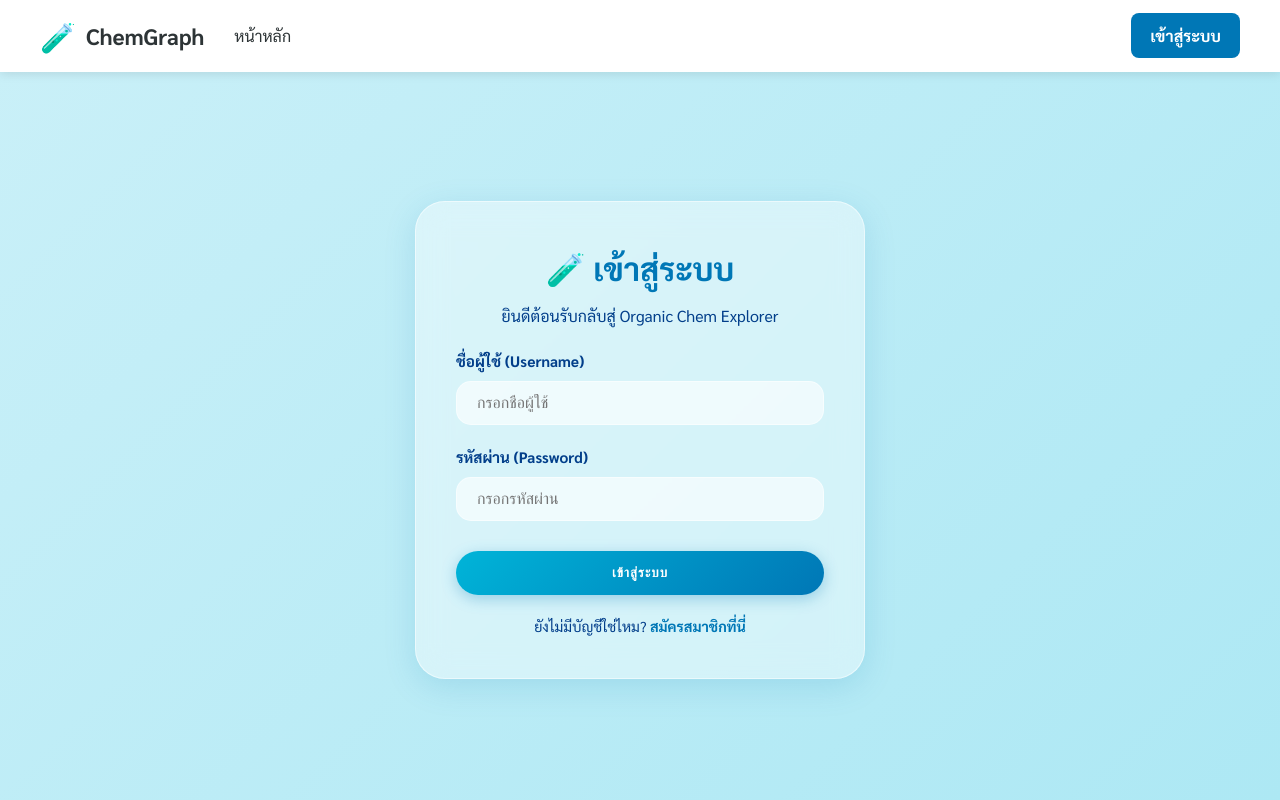
After one commit to PhitchakornJalas/organic-chem-app, a Flask app: page /login in a window 1280 px wide. The commit adds this page. Run offline with Flask 3, Linux system fonts and the light colour scheme; some libraries are stand-ins or nearby versions.

Commit message:
add login page

```diff
--- a/app/main.py
+++ b/app/main.py
@@ -94,6 +94,10 @@ def search():
             flash("ไม่พบข้อมูลสารหรือสิ่งของที่คุณค้นหา", "error")
             return redirect(url_for('index'))
 
+@app.route('/login')
+def login():
+    return render_template('login.html')
+
 if __name__ == '__main__':
     # host='0.0.0.0' สำคัญมากเพื่อให้เข้าถึงจากนอก Container ได้
     app.run(host='0.0.0.0', port=5000, debug=True)
--- /dev/null
+++ b/app/static/css/login.css
@@ -0,0 +1,130 @@
+/* -----------------------------------------------------------
+   Global Styles & Variables (Shared from style.css)
+   ----------------------------------------------------------- */
+:root {
+    --primary-color: #0077b6;
+    --accent-color: #00b4d8;
+    --text-color: #023e8a;
+    --glass-bg: rgba(255, 255, 255, 0.4);
+    --glass-border: rgba(255, 255, 255, 0.5);
+    --glass-shadow: 0 8px 32px 0 rgba(0, 119, 182, 0.15);
+    --body-bg: linear-gradient(135deg, #caf0f8 0%, #ade8f4 100%);
+    --body-font: 'Sarabun', sans-serif;
+}
+
+/* -----------------------------------------------------------
+   Body Setup (Adjusted for Navbar)
+   ----------------------------------------------------------- */
+body {
+    font-family: var(--body-font);
+    background: var(--body-bg);
+    color: var(--text-color);
+    min-height: 100vh;
+    display: flex;
+    flex-direction: column; /* เรียง Navbar และ Wrapper แนวตั้ง */
+    align-items: center;
+    justify-content: center;
+    padding-top: 80px; /* เว้นระยะจากขอบบนเพื่อไม่ให้ Navbar ทับเนื้อหา */
+    margin: 0;
+}
+
+/* -----------------------------------------------------------
+   Login Card (Glassmorphism Style)
+   ----------------------------------------------------------- */
+.login-wrapper {
+    background: var(--glass-bg);
+    backdrop-filter: blur(15px);
+    -webkit-backdrop-filter: blur(15px);
+    border-radius: 30px;
+    border: 1px solid var(--glass-border);
+    box-shadow: var(--glass-shadow);
+    width: 90%;
+    max-width: 450px;
+    padding: 40px;
+    margin: 40px auto; /* จัดกึ่งกลางหน้าจอ */
+    text-align: center;
+}
+
+.login-header h1 {
+    font-size: 1.8rem;
+    font-weight: 700;
+    margin-bottom: 10px;
+    color: var(--primary-color);
+}
+
+/* -----------------------------------------------------------
+   Form Elements
+   ----------------------------------------------------------- */
+.form-group {
+    text-align: left;
+    margin-bottom: 20px;
+}
+
+.form-group label {
+    display: block;
+    margin-bottom: 8px;
+    font-weight: 600;
+    font-size: 0.95rem;
+    color: var(--text-color);
+}
+
+.form-control {
+    width: 100%;
+    padding: 12px 20px;
+    border-radius: 15px;
+    border: 1px solid var(--glass-border);
+    background: rgba(255, 255, 255, 0.6);
+    color: var(--text-color);
+    outline: none;
+    font-size: 1rem;
+    transition: all 0.3s ease;
+}
+
+.form-control:focus {
+    border-color: var(--primary-color);
+    background: white;
+    box-shadow: 0 0 8px rgba(0, 119, 182, 0.2);
+}
+
+/* -----------------------------------------------------------
+   Login Button
+   ----------------------------------------------------------- */
+.btn-login-form {
+    background: linear-gradient(135deg, var(--accent-color), var(--primary-color));
+    color: white;
+    border: none;
+    width: 100%;
+    padding: 14px;
+    border-radius: 50px;
+    font-weight: bold;
+    cursor: pointer;
+    text-transform: uppercase;
+    letter-spacing: 1px;
+    box-shadow: 0 4px 15px rgba(0, 119, 182, 0.3);
+    transition: all 0.3s ease;
+    margin-top: 10px;
+}
+
+.btn-login-form:hover {
+    transform: scale(1.02) translateY(-2px);
+    box-shadow: 0 6px 20px rgba(0, 119, 182, 0.4);
+}
+
+/* -----------------------------------------------------------
+   Footer Text
+   ----------------------------------------------------------- */
+.footer-text {
+    margin-top: 20px;
+    font-size: 0.9rem;
+}
+
+.footer-text a {
+    color: var(--primary-color);
+    text-decoration: none;
+    font-weight: bold;
+    transition: color 0.2s;
+}
+
+.footer-text a:hover {
+    color: var(--accent-color);
+}
--- /dev/null
+++ b/app/templates/login.html
@@ -0,0 +1,65 @@
+<!DOCTYPE html>
+<html lang="th">
+<head>
+    <meta charset="UTF-8">
+    <meta name="viewport" content="width=device-width, initial-scale=1.0">
+    <title>เข้าสู่ระบบ - Organic Chem Explorer</title>
+
+    <!-- Google Fonts -->
+    <link href="https://fonts.googleapis.com/css2?family=Sarabun:wght@300;400;700&display=swap" rel="stylesheet">
+
+    <!-- CSS Files -->
+    <link rel="stylesheet" href="{{ url_for('static', filename='css/style.css') }}">
+    <link rel="stylesheet" href="{{ url_for('static', filename='css/navbar.css') }}">
+    <link rel="stylesheet" href="{{ url_for('static', filename='css/login.css') }}">
+</head>
+<body>
+
+    <!-- ดึง Navbar มาจากไฟล์แยกเหมือนหน้า Index -->
+    {% include 'navbar.html' %}
+
+    <div class="login-wrapper">
+        <header class="login-header">
+            <h1 class="title-main" style="font-size: 2rem; color: var(--primary-color);">🧪 เข้าสู่ระบบ</h1>
+            <p>ยินดีต้อนรับกลับสู่ Organic Chem Explorer</p>
+        </header>
+
+        <form action="/login" method="POST" style="margin-top: 20px;">
+            <div class="form-group">
+                <label for="username">ชื่อผู้ใช้ (Username)</label>
+                <input type="text" id="username" name="username" class="form-control" placeholder="กรอกชื่อผู้ใช้" required>
+            </div>
+
+            <div class="form-group">
+                <label for="password">รหัสผ่าน (Password)</label>
+                <input type="password" id="password" name="password" class="form-control" placeholder="กรอกรหัสผ่าน" required>
+            </div>
+
+            <button type="submit" class="btn-login-form">เข้าสู่ระบบ</button>
+        </form>
+
+        <div class="footer-text">
+            ยังไม่มีบัญชีใช่ไหม? <a href="/register">สมัครสมาชิกที่นี่</a>
+        </div>
+    </div>
+
+    <!-- Scripts -->
+    <script src="{{ url_for('static', filename='js/script.js') }}"></script>
+    <script src="https://cdn.jsdelivr.net/npm/sweetalert2@11"></script>
+
+    <script>
+        {% with messages = get_flashed_messages(with_categories=true) %}
+          {% if messages %}
+            {% for category, message in messages %}
+              Swal.fire({
+                title: 'แจ้งเตือน',
+                text: '{{ message }}',
+                icon: '{{ "error" if category == "error" else "info" }}',
+                confirmButtonColor: '#0077b6'
+              });
+            {% endfor %}
+          {% endif %}
+        {% endwith %}
+    </script>
+</body>
+</html>
--- a/app/templates/navbar.html
+++ b/app/templates/navbar.html
@@ -18,7 +18,7 @@
             {% if session.get('logged_in') %}
                 <a href="" class="nav-btn btn-logout">ออกจากระบบ</a>
             {% else %}
-                <a href="" class="nav-btn btn-login">เข้าสู่ระบบ (Admin)</a>
+                <a href="{{ url_for('login') }}" class="nav-btn btn-login">เข้าสู่ระบบ</a>
             {% endif %}
         </div>
 
@@ -35,7 +35,7 @@
                 {% if session.get('logged_in') %}
                     <a href="" class="nav-btn btn-logout">ออกจากระบบ</a>
                 {% else %}
-                    <a href="" class="nav-btn btn-login">เข้าสู่ระบบ (Admin)</a>
+                    <a href="{{ url_for('login') }}" class="nav-btn btn-login">เข้าสู่ระบบ</a>
                 {% endif %}
             </li>
         </ul>
```
